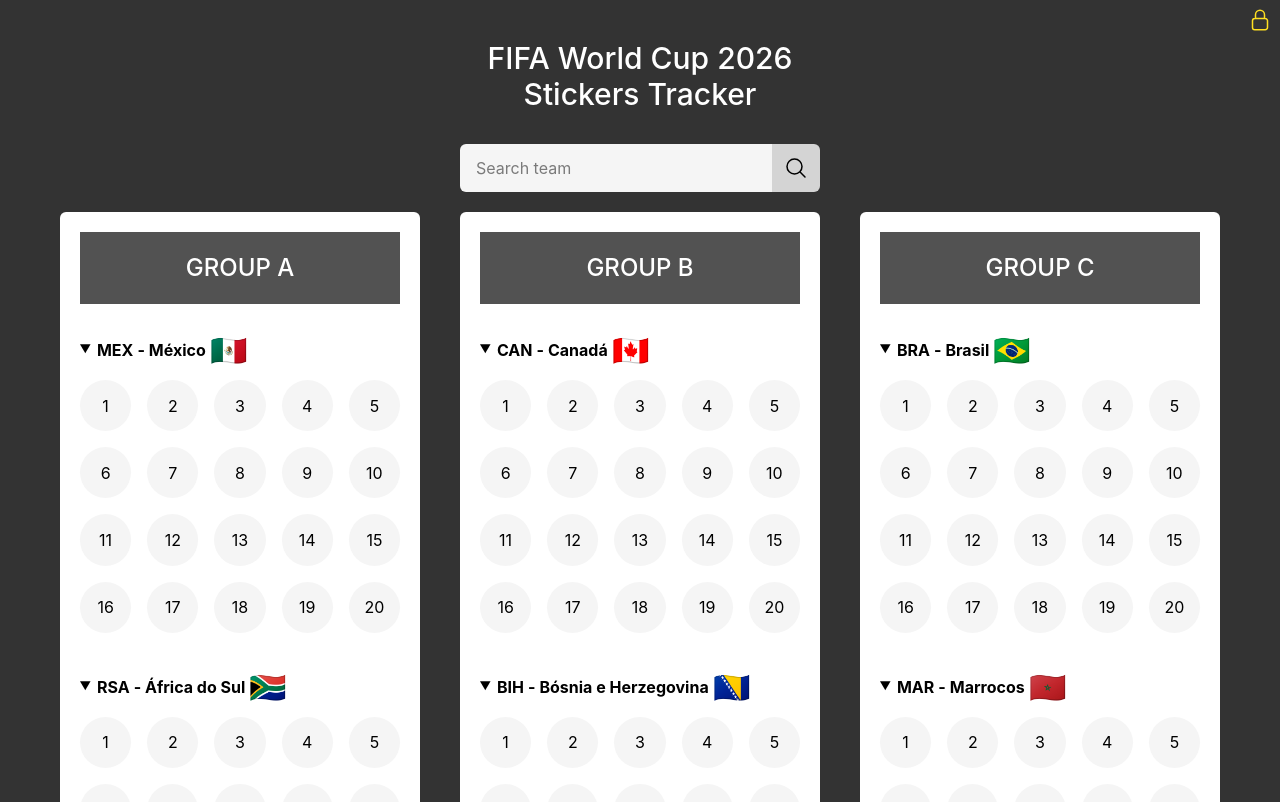
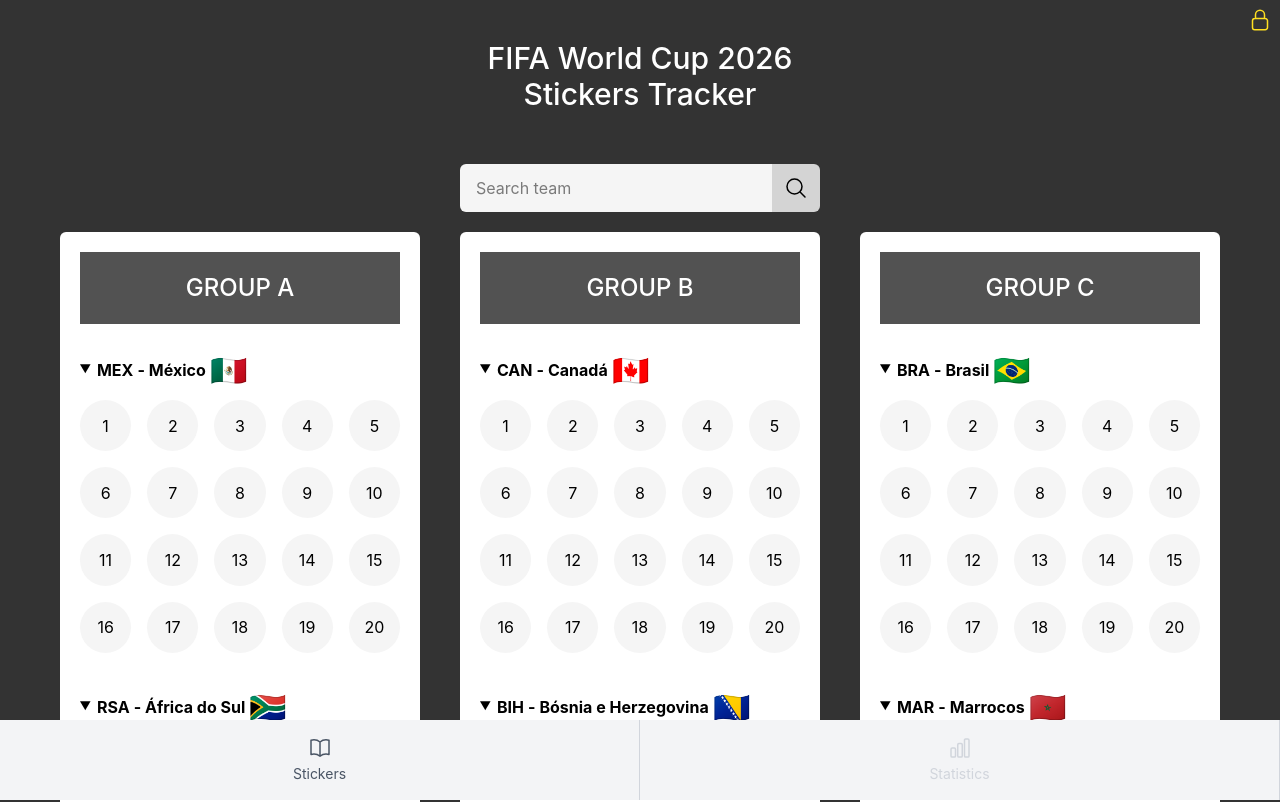
Before and after one commit to caueamaral/react-wc2026-stickers-tracker, a React (Vite) app: page / in a window 1280 px wide. Shown: the top 802 px of the page. Built offline with nearby package versions, Linux system fonts and the light colour scheme.

Commit message:
feat: add basic page navigation structure

```diff
--- a/src/App.tsx
+++ b/src/App.tsx
@@ -2,10 +2,16 @@
 
 import { Lock } from './components/Lock'
 import { Header } from './components/Header'
+import { Search } from './components/Search'
 import { Main } from './components/Main'
+import { Footer } from './components/Footer'
+
+import type { Page } from './types/page'
+
 import './css/styles.css'
 
 function App() {
+  const [currentPage, setCurrentPage] = useState<Page>('stickers')
   const [areStickersLocked, setAreStickersLocked] = useState<boolean>(true)
   const [searchTeam, setSearchTeam] = useState<string>('')
 
@@ -14,18 +20,24 @@
   }
 
   return (
-    <div className="py-10 mx-auto">
+    <div className="pt-10 pb-30 mx-auto">
       <Lock
         areStickersLocked={areStickersLocked}
         onToggle={toggleStickersLock}
       />
-      <Header
+      <Header />
+      <Search
         searchTeam={searchTeam}
         setSearchTeam={setSearchTeam}
       />
       <Main
+        currentPage={currentPage}
         areStickersLocked={areStickersLocked}
         searchTeam={searchTeam}
+      />
+      <Footer
+        currentPage={currentPage}
+        onNavigate={setCurrentPage}
       />
     </div>
   )
--- /dev/null
+++ b/src/components/Footer.tsx
@@ -0,0 +1,37 @@
+import type { Page } from '../types/page'
+
+type FooterProps = {
+    currentPage: Page
+    onNavigate: (page: Page) => void
+}
+
+export function Footer({ currentPage, onNavigate }: FooterProps) {
+    return (
+        <footer className="bg-gray-100 h-20 flex items-stretch fixed bottom-0 left-0 w-full">
+            <button
+                onClick={() => onNavigate('stickers')}
+                className={`
+                    flex flex-col items-center justify-center gap-1 w-1/2 border-r border-gray-300 cursor-pointer
+                    ${currentPage === 'stickers' ? 'text-gray-600' : 'text-gray-300'}
+                `}
+            >
+                <svg xmlns="http://www.w3.org/2000/svg" fill="none" viewBox="0 0 24 24" strokeWidth="1.5" stroke="currentColor" className="size-6">
+                    <path strokeLinecap="round" strokeLinejoin="round" d="M12 6.042A8.967 8.967 0 0 0 6 3.75c-1.052 0-2.062.18-3 .512v14.25A8.987 8.987 0 0 1 6 18c2.305 0 4.408.867 6 2.292m0-14.25a8.966 8.966 0 0 1 6-2.292c1.052 0 2.062.18 3 .512v14.25A8.987 8.987 0 0 0 18 18a8.967 8.967 0 0 0-6 2.292m0-14.25v14.25" />
+                </svg>
+                <span className="text-sm">Stickers</span>
+            </button>
+            <button
+                onClick={() => onNavigate('statistics')}
+                className={`
+                    flex flex-col items-center justify-center gap-1 w-1/2 border-r border-gray-300 cursor-pointer
+                    ${currentPage === 'statistics' ? 'text-gray-600' : 'text-gray-300'}
+                `}
+            >
+                <svg xmlns="http://www.w3.org/2000/svg" fill="none" viewBox="0 0 24 24" strokeWidth="1.5" stroke="currentColor" className="size-6">
+                    <path strokeLinecap="round" strokeLinejoin="round" d="M3 13.125C3 12.504 3.504 12 4.125 12h2.25c.621 0 1.125.504 1.125 1.125v6.75C7.5 20.496 6.996 21 6.375 21h-2.25A1.125 1.125 0 0 1 3 19.875v-6.75ZM9.75 8.625c0-.621.504-1.125 1.125-1.125h2.25c.621 0 1.125.504 1.125 1.125v11.25c0 .621-.504 1.125-1.125 1.125h-2.25a1.125 1.125 0 0 1-1.125-1.125V8.625ZM16.5 4.125c0-.621.504-1.125 1.125-1.125h2.25C20.496 3 21 3.504 21 4.125v15.75c0 .621-.504 1.125-1.125 1.125h-2.25a1.125 1.125 0 0 1-1.125-1.125V4.125Z" />
+                </svg>
+                <span className="text-sm">Statistics</span>
+            </button>
+        </footer>
+    )
+}
--- a/src/components/Header.tsx
+++ b/src/components/Header.tsx
@@ -1,11 +1,4 @@
-import type { Dispatch, SetStateAction } from 'react'
-
-type HeaderProps = {
-    searchTeam: string
-    setSearchTeam: Dispatch<SetStateAction<string>>
-}
-
-export function Header({ searchTeam, setSearchTeam }: HeaderProps ) {
+export function Header() {
     return (
         <header className="flex flex-col items-center mb-5 px-10">
             <h1 className="text-white font-medium text-center text-3xl mb-8">
@@ -13,24 +6,6 @@
                 <br />
                 Stickers Tracker
             </h1>
-            <form className="flex w-90 max-w-full">
-                <input
-                    type="text"
-                    placeholder="Search team"
-                    className="bg-neutral-100 block py-3 px-4 w-full rounded-l-md outline-none"
-                    value={searchTeam}
-                    onChange={(event) => setSearchTeam(event.target.value)}
-                />
-                <button
-                    type="button"
-                    data-label="Search"
-                    className="bg-neutral-300 px-3 cursor-pointer rounded-r-md"
-                >
-                    <svg xmlns="http://www.w3.org/2000/svg" fill="none" viewBox="0 0 24 24" strokeWidth="1.5" stroke="currentColor" className="size-6">
-                        <path strokeLinecap="round" strokeLinejoin="round" d="m21 21-5.197-5.197m0 0A7.5 7.5 0 1 0 5.196 5.196a7.5 7.5 0 0 0 10.607 10.607Z" />
-                    </svg>
-                </button>
-            </form>
         </header>
     )
 }
--- a/src/components/Main.tsx
+++ b/src/components/Main.tsx
@@ -1,17 +1,31 @@
-import { Groups } from './Groups'
+import { Stickers } from '../pages/Stickers'
+import { Statistics } from '../pages/Statistics'
+
+import type { Page } from '../types/page'
 
 type MainProps = {
+    currentPage: Page
     areStickersLocked: boolean
     searchTeam: string
 }
 
-export function Main({ areStickersLocked, searchTeam }: MainProps) {
+export function Main({
+    currentPage,
+    areStickersLocked,
+    searchTeam
+}: MainProps) {
     return (
         <main className="flex flex-wrap justify-center gap-10 px-10">
-            <Groups
-                areStickersLocked={areStickersLocked}
-                searchTeam={searchTeam}
-            />
+            {currentPage === 'stickers' && (
+                <Stickers
+                    areStickersLocked={areStickersLocked}
+                    searchTeam={searchTeam}
+                />
+            )}
+
+            {currentPage === 'statistics' && (
+                <Statistics />
+            )}
         </main>
     )
 }
--- /dev/null
+++ b/src/components/Search.tsx
@@ -0,0 +1,31 @@
+import type { Dispatch, SetStateAction } from 'react'
+
+type HeaderProps = {
+    searchTeam: string
+    setSearchTeam: Dispatch<SetStateAction<string>>
+}
+
+export function Search({ searchTeam, setSearchTeam }: HeaderProps ) {
+    return (
+        <header className="flex flex-col items-center mb-5 px-10">
+            <form className="flex w-90 max-w-full">
+                <input
+                    type="text"
+                    placeholder="Search team"
+                    className="bg-neutral-100 block py-3 px-4 w-full rounded-l-md outline-none"
+                    value={searchTeam}
+                    onChange={(event) => setSearchTeam(event.target.value)}
+                />
+                <button
+                    type="button"
+                    data-label="Search"
+                    className="bg-neutral-300 px-3 cursor-pointer rounded-r-md"
+                >
+                    <svg xmlns="http://www.w3.org/2000/svg" fill="none" viewBox="0 0 24 24" strokeWidth="1.5" stroke="currentColor" className="size-6">
+                        <path strokeLinecap="round" strokeLinejoin="round" d="m21 21-5.197-5.197m0 0A7.5 7.5 0 1 0 5.196 5.196a7.5 7.5 0 0 0 10.607 10.607Z" />
+                    </svg>
+                </button>
+            </form>
+        </header>
+    )
+}
--- /dev/null
+++ b/src/pages/Statistics.tsx
@@ -0,0 +1,7 @@
+export function Statistics() {
+    return (
+        <section>
+            Statistics
+        </section>
+    )
+}
--- a/src/components/Groups.tsx
+++ b/src/pages/Stickers.tsx
@@ -1,18 +1,18 @@
 import { useState, useEffect } from 'react'
 
 import { groups } from '../data/groups'
-import { Team } from './Team'
+import { Team } from '../components/Team'
 
 const SELECTED_STICKERS_KEY = 'selectedStickers'
 
 type SelectedStickers = Record<string, number[]>
 
-type GroupsProps = {
+type StickersProps = {
     areStickersLocked: boolean
     searchTeam: string
 }
 
-export function Groups({ areStickersLocked, searchTeam }: GroupsProps) {
+export function Stickers({ areStickersLocked, searchTeam }: StickersProps) {
     const [selectedStickers, setSelectedStickers] = useState<SelectedStickers>(() => {
         const stored = localStorage.getItem(SELECTED_STICKERS_KEY)
 
--- /dev/null
+++ b/src/types/page.ts
@@ -0,0 +1 @@
+export type Page = 'stickers' | 'statistics'
```
